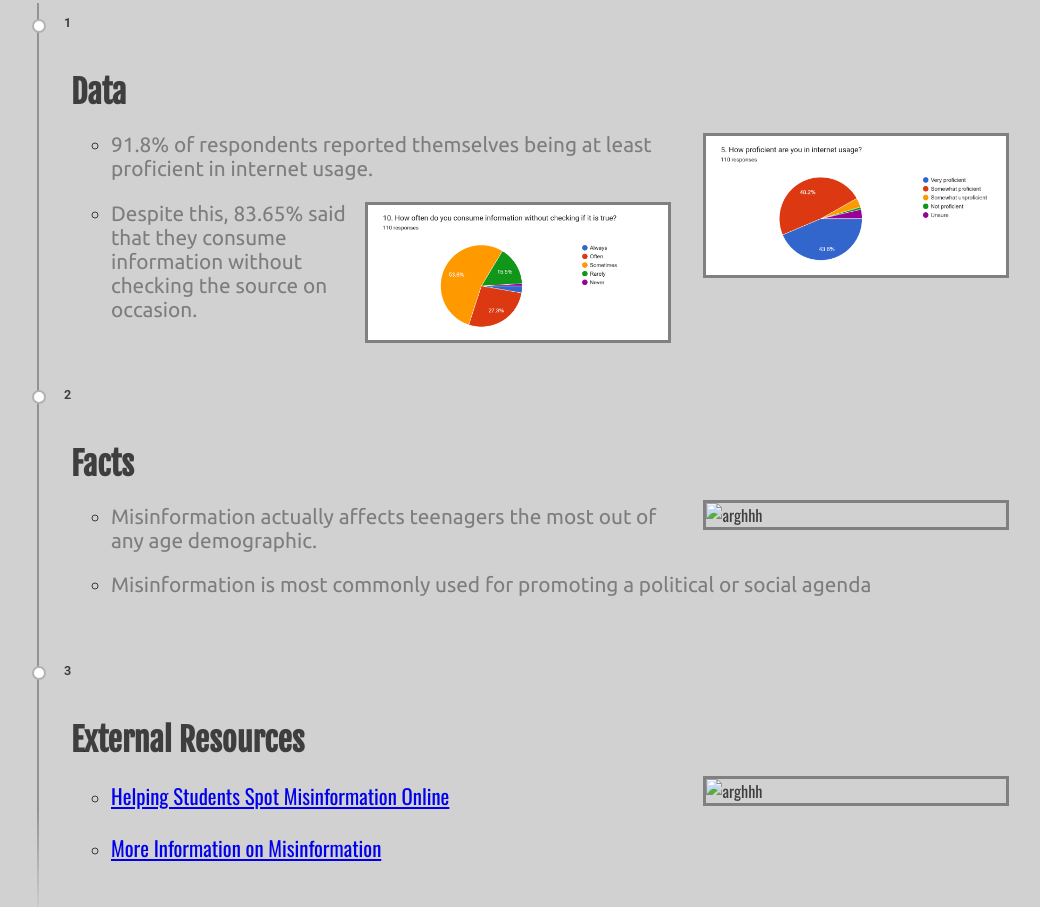
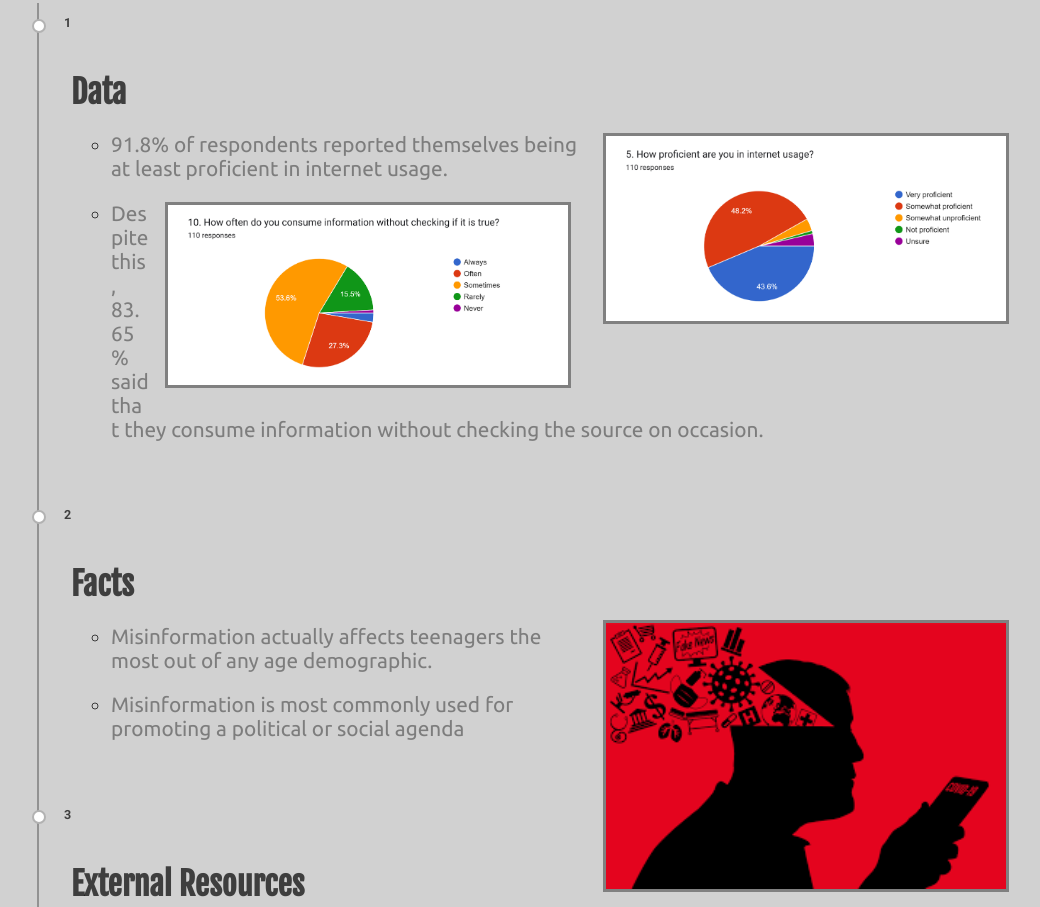
Before and after one commit to austinl1905/check-the-source, a plain HTML site: page index.html in a window 1280 px wide. Shown: the part 1385-2292 px from the top of the page, without its empty margins (27-1067 px from the left). Drawn offline with nearby package versions, Linux system fonts and the light colour scheme; a web font is replaced by a local one.

Commit message:
finish adding images

```diff
--- a/index.html
+++ b/index.html
@@ -13,7 +13,7 @@
                 <hr class="headerLine"></hr>
                 <div id="headerTextContainer">
                     <h1 id="headerH1">CHECK THE SOURCE</h1>
-                    <h2 id="headerH2">Misinformation affects you more than you expect.</h2>
+                    <h2 id="headerH2">Misinformation affects you in more ways than you expect.</h2>
                 </div>
                 <hr class="headerLine"></hr>
             </div>
@@ -82,7 +82,7 @@
                   </div>
                   <div class='timeline-item reveal' id="facts" field='2'>
                     <h1 class='timeline-heading'>Facts</h1>
-                    <img alt='arghhh' class='content-image' src='imgs/fishfinder.jpg'>
+                    <img alt='arghhh' class='content-image' src='misinformation.png'>
                     <ul>
                         <li>
                             <p class='paragraphText'>Misinformation actually affects teenagers the most out of any age demographic.</p>
@@ -94,7 +94,7 @@
                   </div>
                   <div class='timeline-item reveal' id="resources" field='3'>
                     <h1 class='timeline-heading'>External Resources</h1>
-                    <img alt='arghhh' class='content-image' src='imgs/fishfinder.jpg'>
+                    <img alt='arghhh' class='content-image' src='fig2.jpeg'>
                     <ul>
                         <li>
                             <p class='paragraphText'><a href="https://www.nea.org/nea-today/all-news-articles/helping-students-spot-misinformation-online">Helping Students Spot Misinformation Online</a></p>
--- a/style.css
+++ b/style.css
@@ -784,9 +784,9 @@ body{
   .content-image {
     border: 3px solid gray;
     margin: 0 1em 1em 1em;
-    max-width: 30vw;
+    max-width: 55vw;
     height: auto;
-    width: 300px;
+    width: 400px;
     float: right;
   }
 
```
Also changed, not shown: fig2.jpeg (added), misinformation.png (added).
